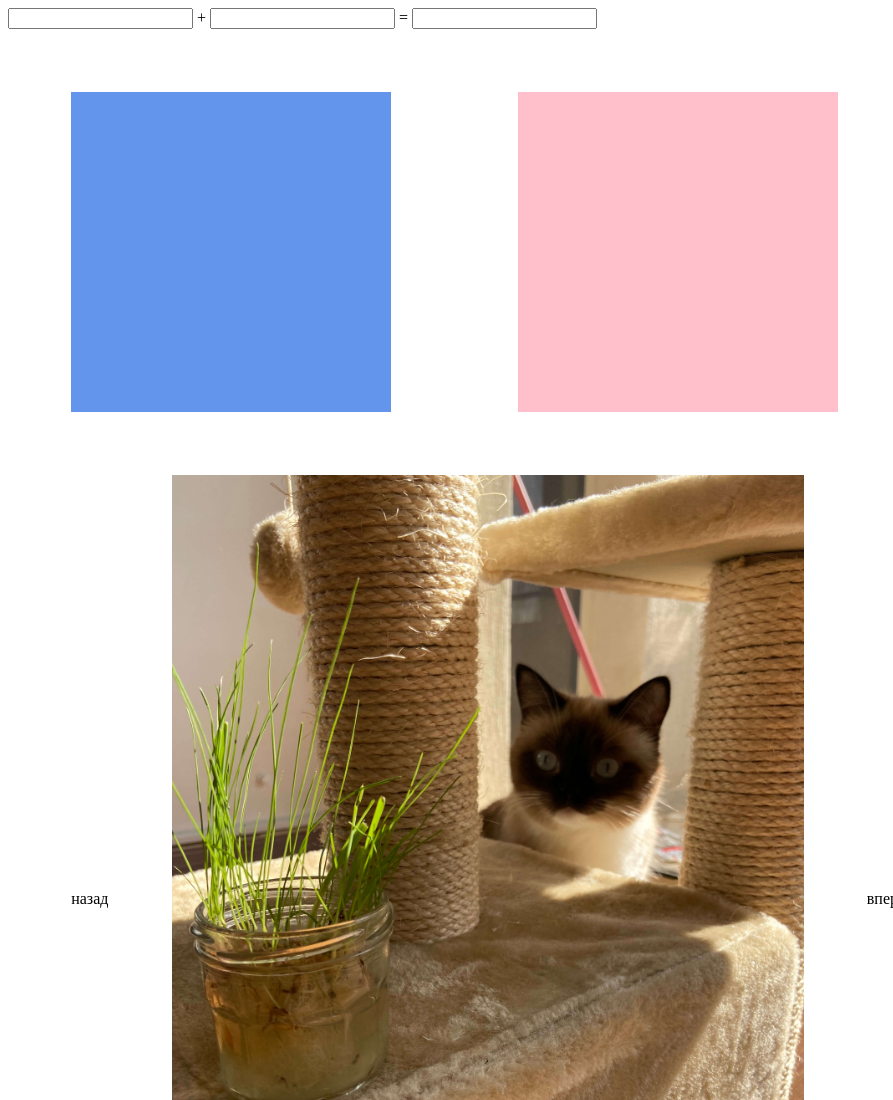
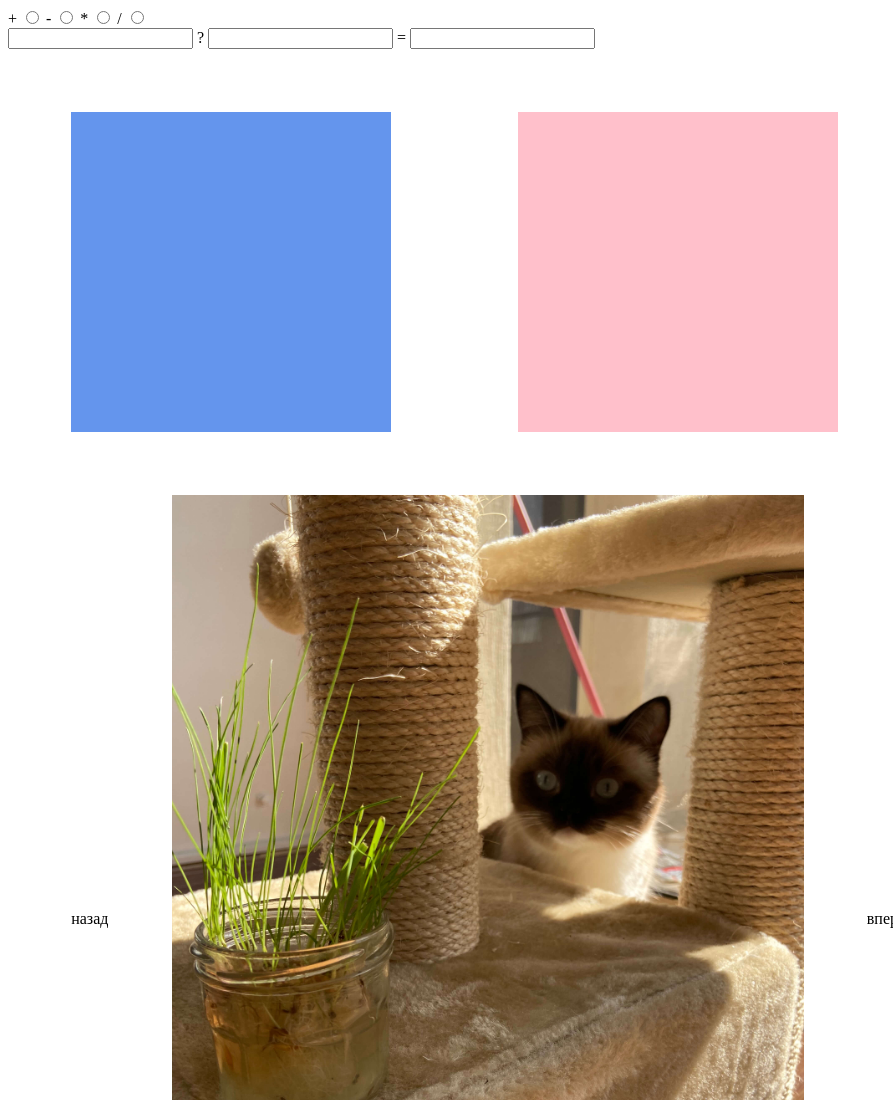
Before and after one commit to govyazina/ItGirls_week14, a plain HTML site: page index.html in a window 1280 px wide. Shown: the top 1100 px of the page, without its empty margins (0-893 px from the left). Drawn offline with Linux system fonts and the light colour scheme.

Commit message:
calc add some html+css

```diff
--- a/assets/styles/index.css
+++ b/assets/styles/index.css
@@ -3,6 +3,11 @@
 .calc__sign {
     display: inline-block;
 }
+
+/*.operators {*/
+/*    display: flex;*/
+/*    flex-direction: column;*/
+/*}*/
 
 
 /* colors */
--- a/index.html
+++ b/index.html
@@ -8,9 +8,20 @@
 <body>
 <div class="wrapper">
     <section class="calc">
+        <div class="operators">
+            <label for="sum">+</label>
+            <input type="radio" name="operators" id="sum" value="+">
+            <label for="sub">-</label>
+            <input type="radio" name="operators" id="sub" value="-">
+            <label for="mul">*</label>
+            <input type="radio" name="operators" id="mul" value="*">
+            <label for="div">/</label>
+            <input type="radio" name="operators" id="div" value="/">
+        </div>
+
         <label for="a"></label>
         <input type="number" oninput="calculate()" id="a">
-        <div class="calc__sign">+</div>
+        <div class="calc__sign">?</div>
         <label for="b"></label>
         <input type="number" oninput="calculate()" id="b">
         <div class="calc__sign">=</div>
```
